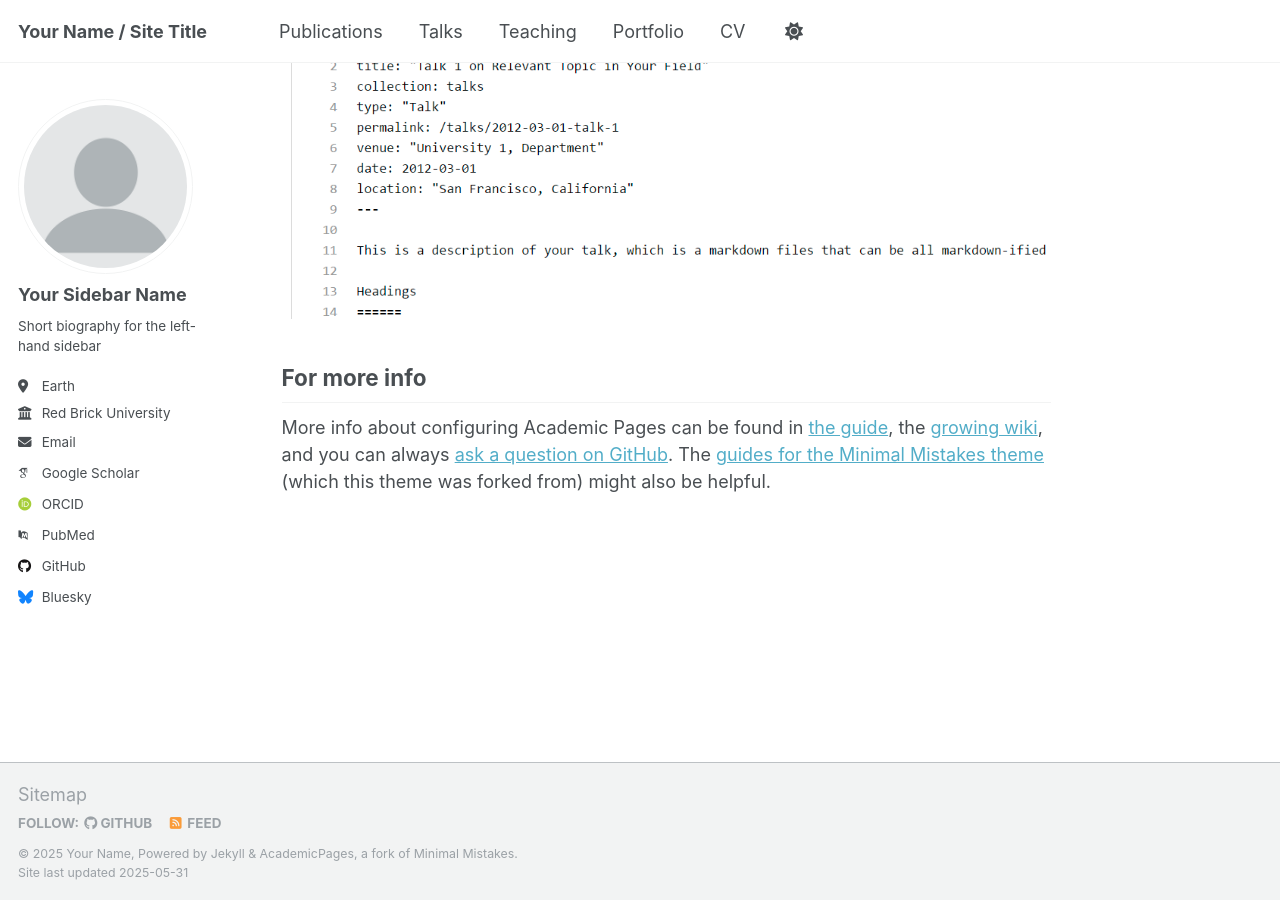
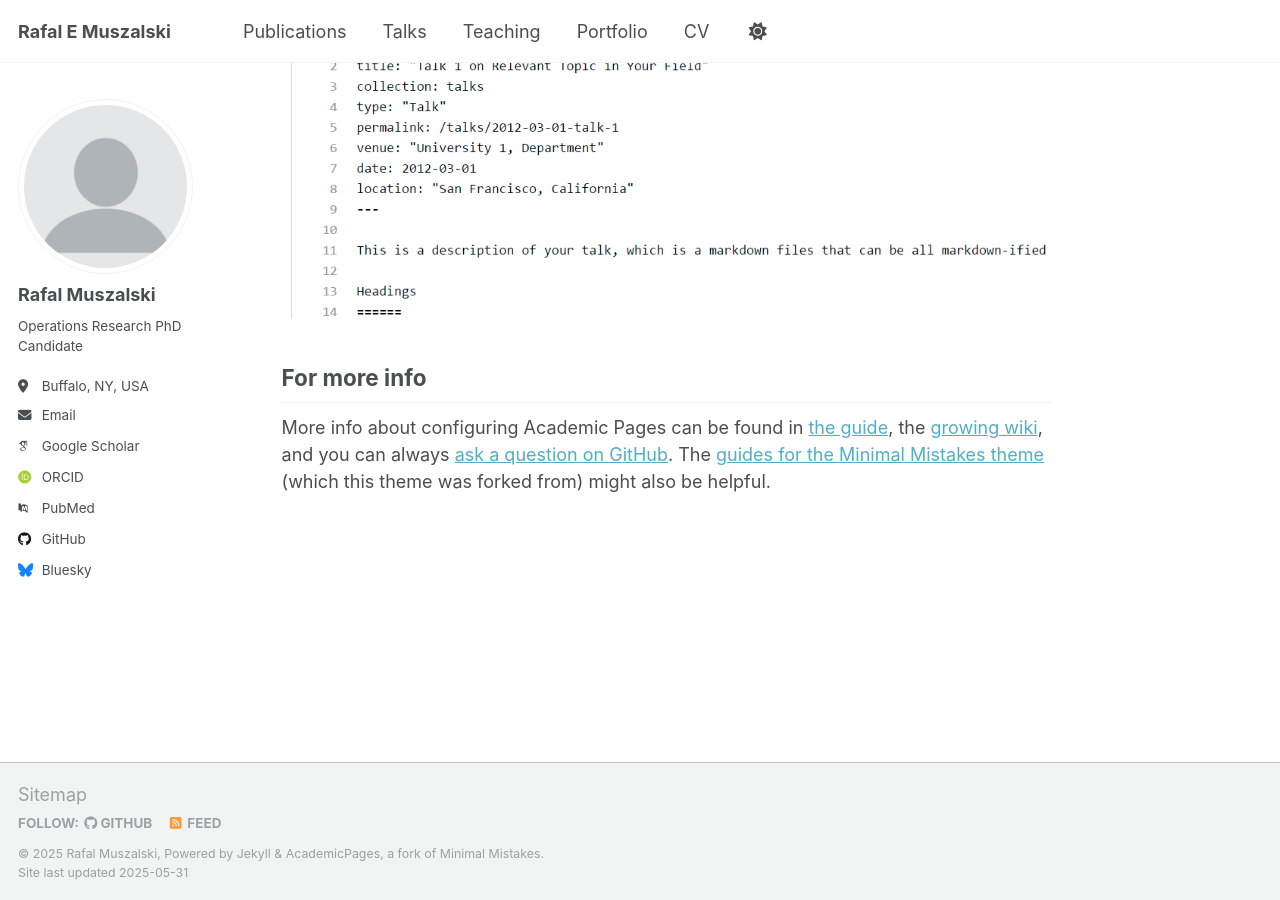
Before and after one commit to rafalmuszalski/rafalmuszalski.github.io, a Jekyll site: the page built from _pages/about.md, in a window 1280 px wide and 900 px high, scrolled down 2636 px. Built offline with Jekyll 4.4.1, drawn with Linux system fonts in a browser that asks for light colours; some web fonts are replaced.

Commit message:
Update _config.yml

```diff
--- a/_config.yml
+++ b/_config.yml
@@ -9,11 +9,11 @@
 # Basic Site Settings
 locale                   : "en-US"
 site_theme               : "default"
-title                    : "Your Name / Site Title"
+title                    : "Rafal E Muszalski"
 title_separator          : "-"
-name                     : &name "Your Name"
+name                     : &name "Rafal Muszalski"
 description              : &description "personal description"
-url                      : https://academicpages.github.io # the base hostname & protocol for your site e.g. "https://[your GitHub username].github.io" or if you already have some other page hosted on Github then use "https://[your GitHub username].github.io/[Your Repo Name]"
+url                      : https://rafalmuszalski.github.io # the base hostname & protocol for your site e.g. "https://[your GitHub username].github.io" or if you already have some other page hosted on Github then use "https://[your GitHub username].github.io/[Your Repo Name]"
 baseurl                  : "" # the subpath of your site, e.g. "/blog"
 repository               : "academicpages/academicpages.github.io"
 
@@ -23,13 +23,13 @@ repository               : "academicpages/academicpages.github.io"
 author:
   # Biographic information
   avatar           : "profile.png"
-  name             : "Your Sidebar Name"
+  name             : "Rafal Muszalski"
   pronouns         : # example: "she/her"
-  bio              : "Short biography for the left-hand sidebar"
-  location         : "Earth"
-  employer         : "Red Brick University"
+  bio              : "Operations Research PhD Candidate"
+  location         : "Buffalo, NY, USA"
+  employer         : #"Red Brick University"
   uri              : # URL
-  email            : "none@example.org"
+  email            : "[firstname].e.[lastname]@gmail.com"
 
   # Academic websites
   academia         : # URL
```
